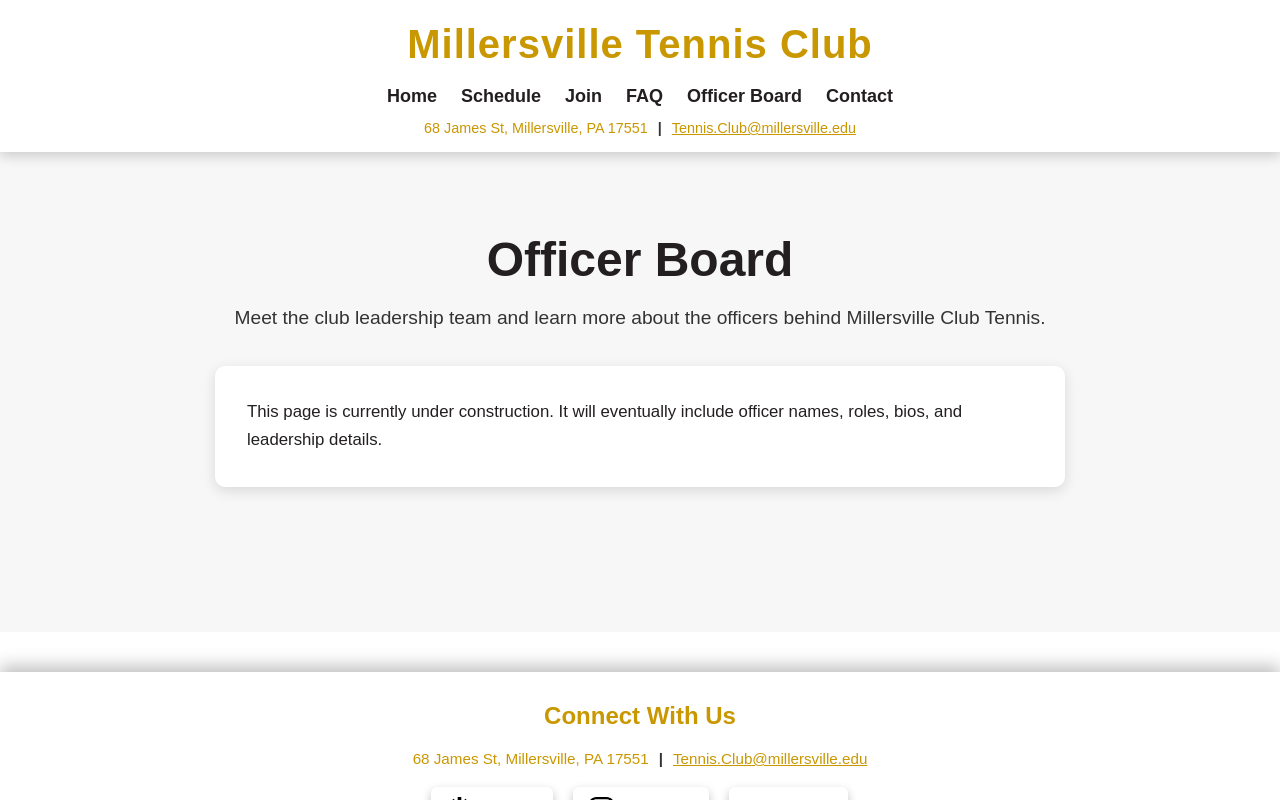
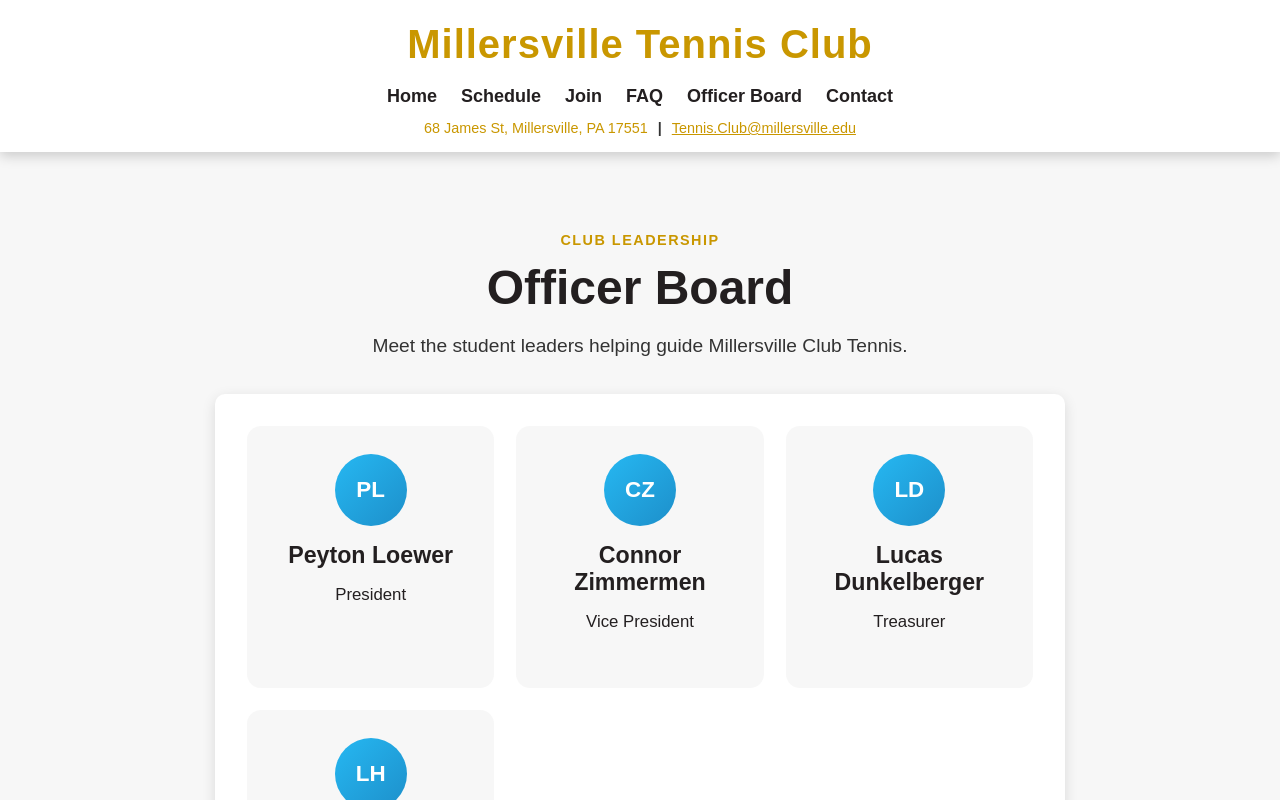
Before and after one commit to antonioc-26/Millersville-Tennis-Club, a React (Vite) app: page /officer-board in a window 1280 px wide. Shown: the top 800 px of the page. Built offline with nearby package versions, Linux system fonts and the light colour scheme.

Commit message:
feature/replaced placeholder inner pages with richer starter content

```diff
--- a/src/index.css
+++ b/src/index.css
@@ -1017,3 +1017,69 @@
     padding: 24px;
   }
 }
+
+/* =============================================================================
+   SHARED INNER PAGE CONTENT STYLES
+   - These styles can be applied to any inner page that uses the .standard-page
+     layout, providing consistent typography and spacing for headings, paragraphs,
+     and lists within the page content area.
+    - The .page-content-rich class can be added to the content container to enable
+      additional styling for rich text elements like headings and lists.
+   ============================================================================= */
+
+.page-content-rich h2 {
+  margin: 0 0 12px;
+  font-size: 1.45rem;
+  color: var(--millersville-black);
+}
+
+.page-content-rich p {
+  margin: 0 0 24px;
+}
+
+.content-list {
+  margin: 0 0 28px;
+  padding-left: 22px;
+  line-height: 1.8;
+}
+
+.content-list li {
+  margin-bottom: 10px;
+}
+
+.officer-board-grid {
+  display: grid;
+  grid-template-columns: repeat(auto-fit, minmax(220px, 1fr));
+  gap: 22px;
+}
+
+.board-card {
+  text-align: center;
+  padding: 28px 20px;
+  border-radius: 14px;
+  background: var(--millersville-light-gray);
+}
+
+.board-card-initials {
+  width: 72px;
+  height: 72px;
+  margin: 0 auto 16px;
+  border-radius: 50%;
+  display: flex;
+  align-items: center;
+  justify-content: center;
+  background: linear-gradient(135deg, #26b8f2, #1d8fca);
+  color: var(--millersville-white);
+  font-size: 1.4rem;
+  font-weight: 700;
+}
+
+.board-card-name {
+  margin: 0 0 8px;
+  font-size: 1.25rem;
+}
+
+.board-card-role {
+  margin: 0;
+  color: var(--millersville-dark-gray);
+}
--- a/src/pages/Contact.jsx
+++ b/src/pages/Contact.jsx
@@ -28,23 +28,51 @@
 ============================================================================
 */
 
+import { SITE_CONFIG } from "../data/siteConfig";
+
 export default function Contact() {
   return (
     <section className="standard-page">
-      {/* Page hero section introducing contact purpose */}
       <div className="page-hero">
-        <h1 className="page-title">Contact Us</h1>
+        <p className="section-eyebrow">REACH OUT</p>
+        <h1 className="page-title">Contact the Club</h1>
         <p className="page-subtitle">
-          Contact details, officer communication options, and future inquiry forms will live here.
+          We would love to hear from prospective members, current students, and
+          anyone interested in the club.
         </p>
       </div>
 
-      {/* Main content area for future contact information */}
-      <div className="page-content">
+      <div className="page-content page-content-rich">
+        <h2>Email</h2>
         <p>
-          This page is currently under construction. It will eventually include
-          official club contact methods and other ways to connect with the club.
+          You can reach the club at{" "}
+          <a href={`mailto:${SITE_CONFIG.email}`} className="inline-link">
+            {SITE_CONFIG.email}
+          </a>
+          .
         </p>
+
+        <h2>Location</h2>
+        <p>{SITE_CONFIG.address}</p>
+
+        <h2>Socials</h2>
+        <ul className="content-list">
+          <li>
+            <a href={SITE_CONFIG.socials.instagram} target="_blank" rel="noreferrer" className="inline-link">
+              Instagram
+            </a>
+          </li>
+          <li>
+            <a href={SITE_CONFIG.socials.discord} target="_blank" rel="noreferrer" className="inline-link">
+              Discord
+            </a>
+          </li>
+          <li>
+            <a href={SITE_CONFIG.socials.linktree} target="_blank" rel="noreferrer" className="inline-link">
+              Linktree
+            </a>
+          </li>
+        </ul>
       </div>
     </section>
   );
--- a/src/pages/FAQ.jsx
+++ b/src/pages/FAQ.jsx
@@ -31,19 +31,31 @@
 export default function FAQ() {
   return (
     <section className="standard-page">
-      {/* Page hero section introducing FAQ purpose */}
       <div className="page-hero">
+        <p className="section-eyebrow">COMMON QUESTIONS</p>
         <h1 className="page-title">Frequently Asked Questions</h1>
         <p className="page-subtitle">
-          Common questions and answers about membership, practices, dues, and club expectations will appear here.
+          Here are a few core questions students often have about membership,
+          play level, and club participation.
         </p>
       </div>
 
-      {/* Main content area for future FAQ entries */}
-      <div className="page-content">
+      <div className="page-content page-content-rich">
+        <h2>How much does it cost to join?</h2>
         <p>
-          This page is currently under construction. It will eventually answer
-          common questions students have about joining and participating in the club.
+          Dues and membership details will be finalized and clearly posted here.
+        </p>
+
+        <h2>Do I need to be advanced to join?</h2>
+        <p>
+          No. The club includes a range of experience levels, and the goal is to
+          help members improve while enjoying the team environment.
+        </p>
+
+        <h2>What happens during court time?</h2>
+        <p>
+          Depending on the day, sessions may include drills, doubles, singles,
+          king of the court, or other organized activities.
         </p>
       </div>
     </section>
--- a/src/pages/Join.jsx
+++ b/src/pages/Join.jsx
@@ -31,19 +31,35 @@
 export default function Join() {
   return (
     <section className="standard-page">
-      {/* Page hero section introducing the purpose of this page */}
       <div className="page-hero">
-        <h1 className="page-title">Join the Club</h1>
+        <p className="section-eyebrow">GET INVOLVED</p>
+        <h1 className="page-title">Join Millersville Club Tennis</h1>
         <p className="page-subtitle">
-          Membership details, sign-up steps, and participation information will be added here soon.
+          Whether you are brand new to tennis or already an experienced player,
+          the club is built to help you improve, compete, and connect.
         </p>
       </div>
 
-      {/* Main content area for future join instructions */}
-      <div className="page-content">
+      <div className="page-content page-content-rich">
+        <h2>Who can join?</h2>
         <p>
-          This page is currently under construction. It will eventually explain
-          how students can join Millersville Club Tennis and what to expect as a member.
+          Millersville Club Tennis is open to students interested in tennis,
+          community, and personal growth through regular play and team
+          involvement.
+        </p>
+
+        <h2>What to expect</h2>
+        <ul className="content-list">
+          <li>Regular court time and organized practice sessions</li>
+          <li>Match play opportunities and competitive experiences</li>
+          <li>A welcoming team environment with different skill levels</li>
+          <li>Social events and club-wide engagement</li>
+        </ul>
+
+        <h2>Next steps</h2>
+        <p>
+          More detailed sign-up instructions, dues information, and onboarding
+          steps will be added here soon.
         </p>
       </div>
     </section>
--- a/src/pages/OfficerBoard.jsx
+++ b/src/pages/OfficerBoard.jsx
@@ -28,23 +28,39 @@
 ============================================================================
 */
 
+const officers = [
+  { name: "Peyton Loewer", role: "President" },
+  { name: "Connor Zimmermen", role: "Vice President" },
+  { name: "Lucas Dunkelberger", role: "Treasurer" },
+  { name: "Leah Howard", role: "Secretary" },
+];
+
 export default function OfficerBoard() {
   return (
     <section className="standard-page">
-      {/* Page hero section introducing the officer board */}
       <div className="page-hero">
+        <p className="section-eyebrow">CLUB LEADERSHIP</p>
         <h1 className="page-title">Officer Board</h1>
         <p className="page-subtitle">
-          Meet the club leadership team and learn more about the officers behind Millersville Club Tennis.
+          Meet the student leaders helping guide Millersville Club Tennis.
         </p>
       </div>
 
-      {/* Main content area for future officer details */}
-      <div className="page-content">
-        <p>
-          This page is currently under construction. It will eventually include
-          officer names, roles, bios, and leadership details.
-        </p>
+      <div className="page-content page-content-rich">
+        <div className="officer-board-grid">
+          {officers.map((officer) => (
+            <article key={officer.name} className="board-card">
+              <div className="board-card-initials">
+                {officer.name
+                  .split(" ")
+                  .map((part) => part[0])
+                  .join("")}
+              </div>
+              <h2 className="board-card-name">{officer.name}</h2>
+              <p className="board-card-role">{officer.role}</p>
+            </article>
+          ))}
+        </div>
       </div>
     </section>
   );
--- a/src/pages/Schedule.jsx
+++ b/src/pages/Schedule.jsx
@@ -31,20 +31,30 @@
 export default function Schedule() {
   return (
     <section className="standard-page">
-      {/* Page hero section introducing the schedule */}
       <div className="page-hero">
+        <p className="section-eyebrow">WHEN WE PLAY</p>
         <h1 className="page-title">Club Schedule</h1>
         <p className="page-subtitle">
-          Practice times, match dates, and upcoming events will be listed here.
+          This page will house the club’s recurring practices, match windows,
+          and special events.
         </p>
       </div>
 
-      {/* Main content area for future scheduling information */}
-      <div className="page-content">
+      <div className="page-content page-content-rich">
+        <h2>Practice Structure</h2>
         <p>
-          This page is currently under construction. It will eventually display
-          the club's regular schedule, events, and match-related information.
+          Club sessions typically balance skill development, drills, and match
+          play so members can improve while also enjoying competitive and social
+          tennis.
         </p>
+
+        <h2>What will be listed here</h2>
+        <ul className="content-list">
+          <li>Weekly practice times</li>
+          <li>Indoor and outdoor location notes</li>
+          <li>Match and event dates</li>
+          <li>Weather or location updates</li>
+        </ul>
       </div>
     </section>
   );
```
